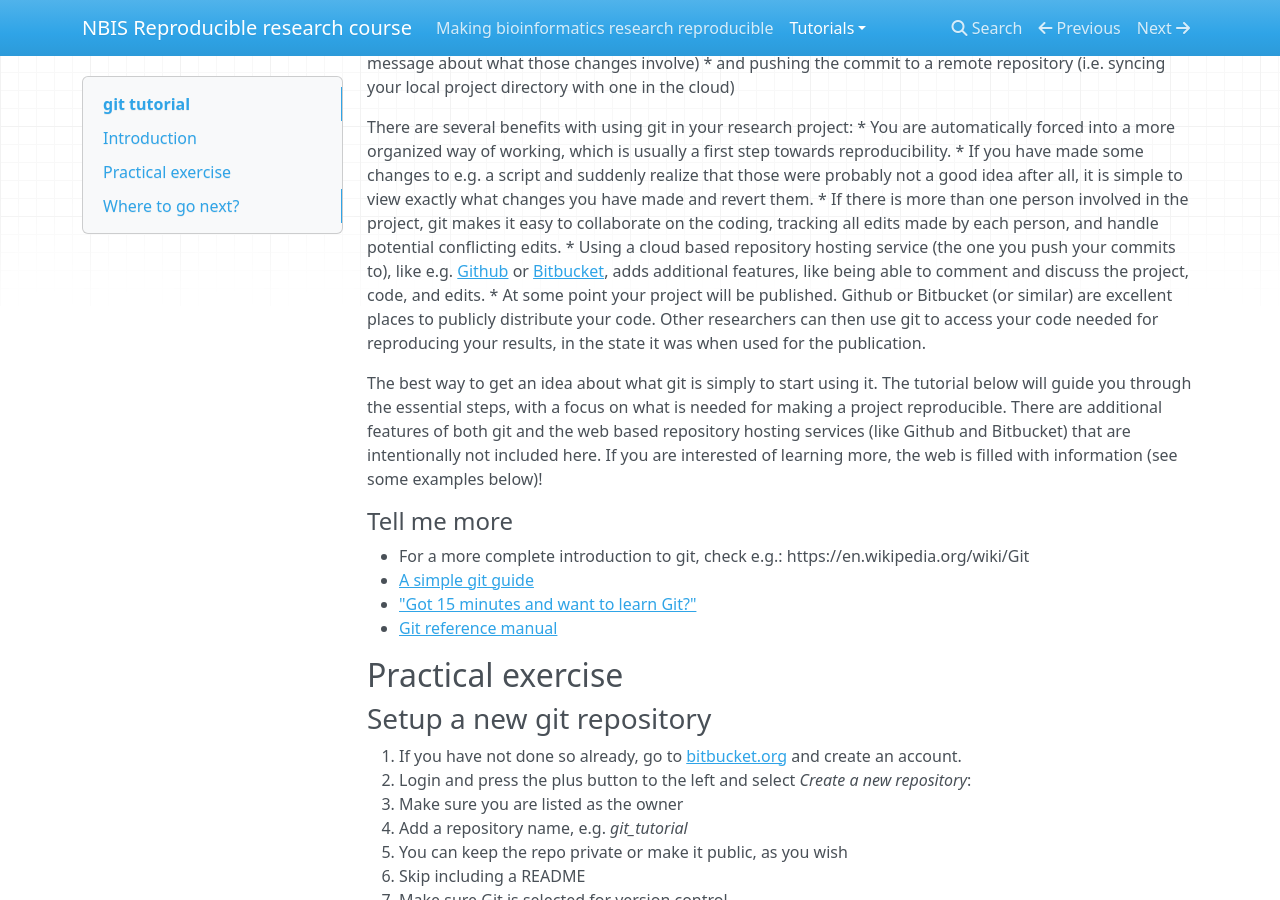
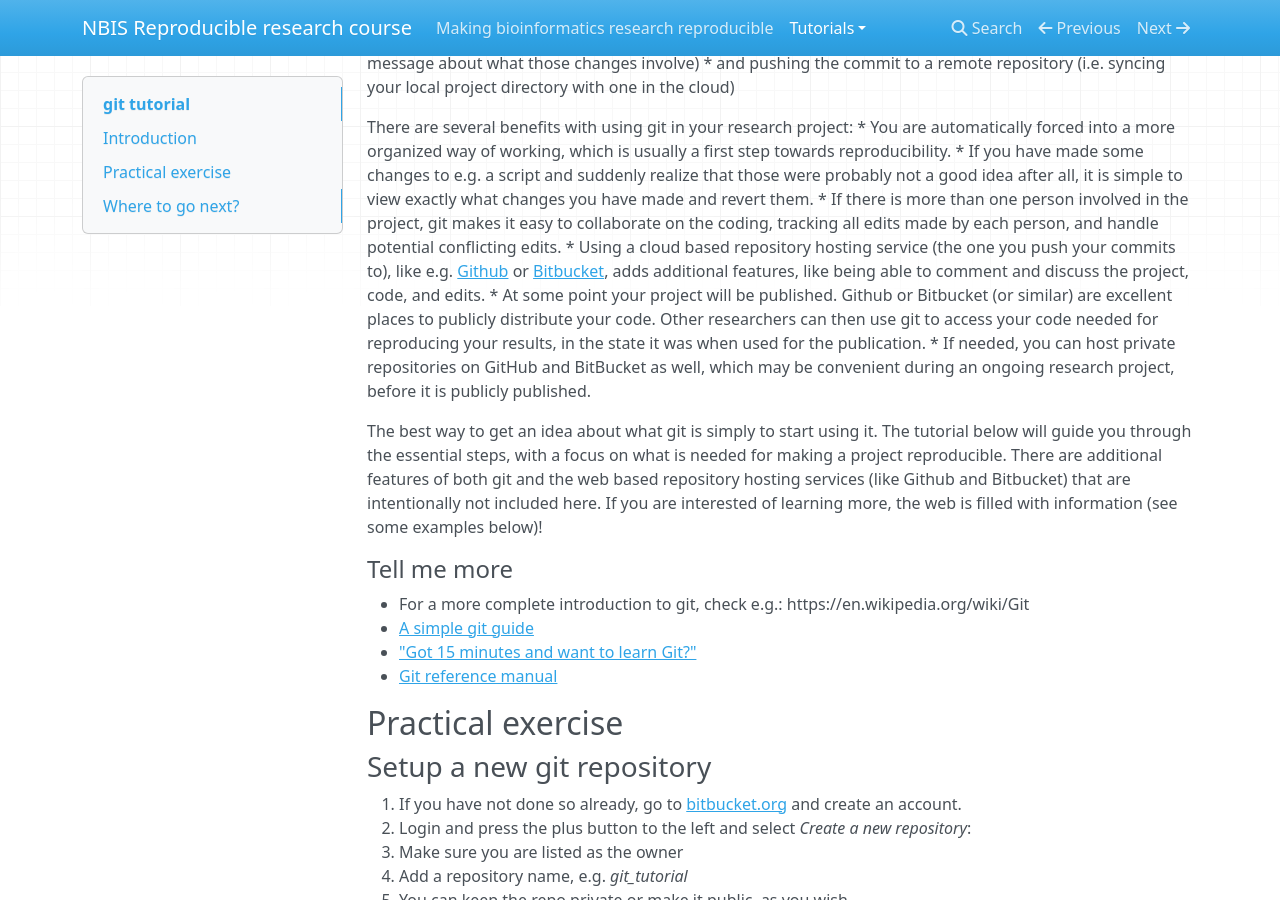
Before and after one commit to NBISweden/workshop-reproducible-research, an MkDocs documentation site: the page built from docs/git.md, in a window 1280 px wide and 900 px high, scrolled down 338 px. Built offline with MkDocs 1.6.1, drawn with Linux system fonts in a browser that asks for light colours; nearby versions of some CDN libraries; old or Windows-style settings are respelled for this version of MkDocs.

Commit message:
add note on private and public repos

```diff
--- a/docs/git.md
+++ b/docs/git.md
@@ -16,6 +16,7 @@ There are several benefits with using git in your research project:
 * If there is more than one person involved in the project, git makes it easy to collaborate on the coding, tracking all edits made by each person, and handle potential conflicting edits.
 * Using a cloud based repository hosting service (the one you push your commits to), like e.g. [Github](https://github.com/) or [Bitbucket](https://bitbucket.org/), adds additional features, like being able to comment and discuss the project, code, and edits.
 * At some point your project will be published. Github or Bitbucket (or similar) are excellent places to publicly distribute your code. Other researchers can then use git to access your code needed for reproducing your results, in the state it was when used for the publication.
+* If needed, you can host private repositories on GitHub and BitBucket as well, which may be convenient during an ongoing research project, before it is publicly published.
 
 The best way to get an idea about what git is simply to start using it. The tutorial below will guide you through the essential steps, with a focus on what is needed for making a project reproducible. There are additional features of both git and the web based repository hosting services (like Github and Bitbucket) that are intentionally not included here. If you are interested of learning more, the web is filled with information (see some examples below)!
 
```
